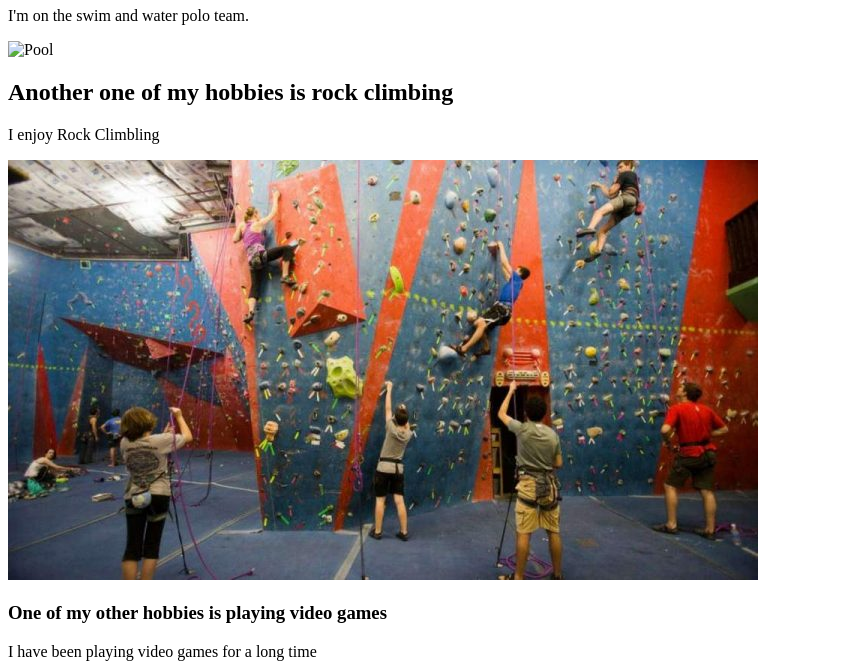
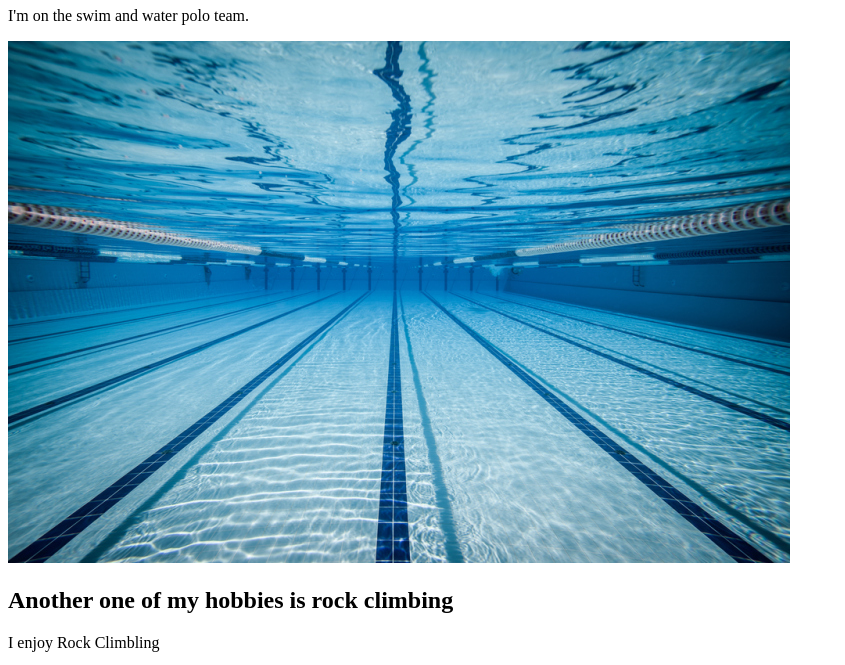
Before and after one commit to BCRXVI/Swimming, a plain HTML site: page index.html in a window 1280 px wide. Shown: the part 73-738 px from the top of the page, without its empty margins (0-845 px from the left). Drawn offline with Linux system fonts and the light colour scheme.

```diff
--- a/index.html
+++ b/index.html
@@ -6,7 +6,7 @@
       <body>
         <h1>One of my hobbies is Swimming</h1>
         <p>I'm on the swim and water polo team.</p>
-		<img src="water.jpeg" alt="Pool">
+		<img src="water.jpg" alt="Pool">
 		<h2>Another one of my hobbies is rock climbing</h2>
 		<p>I enjoy Rock Climbling</p>
 		<img src="rocks.jpg" alt="Rocks">
```
